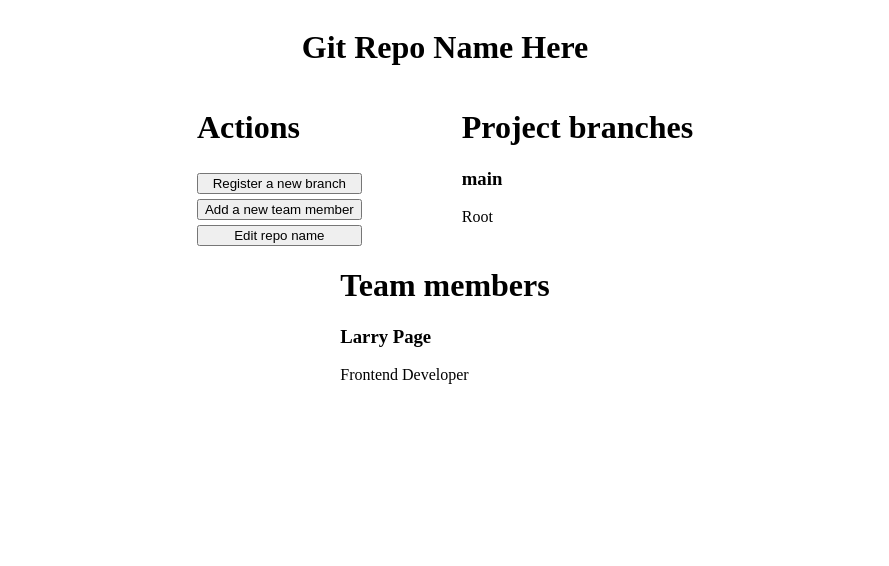
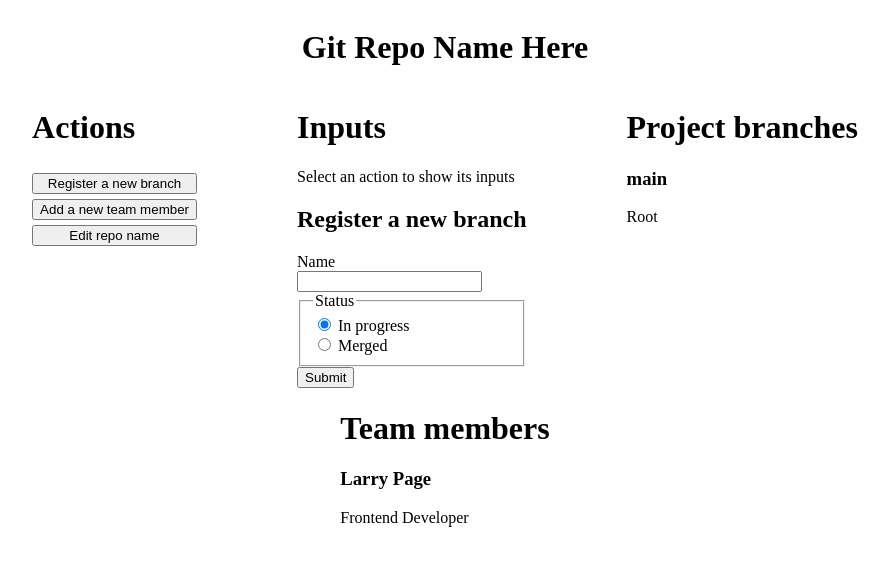
Before and after one commit to santidevhmo/scrimba-git-activity-viewer, a website with bundled scripts: page src/index.html in a window 1280 px wide. Shown: the whole page, without its empty margins (195-1084 px from the left). Built offline with nearby package versions, Linux system fonts and the light colour scheme.

Commit message:
Branch register form init

```diff
--- a/src/data/branches.JSON
+++ b/src/data/branches.JSON
@@ -1,7 +1,7 @@
 [
     {
         "id": "branch1",
-        "title": "main",
+        "name": "main",
         "status": "Root",
         "members": ["dev1"]
     }
--- a/src/index.html
+++ b/src/index.html
@@ -12,20 +12,44 @@
     <h1>Git Repo Name Here</h1>
 
     <main>
+        <!-- Buttons with actions -->
         <div class="actions-container">
             <h1>Actions</h1>
             <button>Register a new branch</button>
             <button id="add-team-member">Add a new team member</button>
             <button>Edit repo name</button>
         </div>
-        <div class="activity-container">
+        <!-- Inputs to fill to add new elements -->
+        <div class="input-container">
+            <h1>Inputs</h1>
+            <p>Select an action to show its inputs</p>
+            <h2>Register a new branch</h2>
+            <form action="/submit" method="POST">
+                <label for="branch-name">Name</label><br>
+                <input type="text" id="branch-name" name="branch-name" value=""><br>
+                <fieldset>
+                    <legend>Status</legend>
+                    <div>
+                      <input type="radio" id="huey" name="drone" value="huey" checked />
+                      <label for="huey">In progress</label>
+                    </div>
+                    <div>
+                      <input type="radio" id="dewey" name="drone" value="dewey" />
+                      <label for="dewey">Merged</label>
+                    </div>
+                  </fieldset>
+                <input type="submit" value="Submit">
+            </form>
+        </div>
+        <!-- Branches List Container -->
+        <div class="branches-container">
             <h1>Project branches</h1>
             <div id="branches-list">
                 <p>Loading branches...</p>
             </div>
         </div>
     </main>
-
+    <!-- Team members list container -->
     <div>
         <h1>Team members</h1>
         <div id="members-list">
--- a/src/utils/renderData.js
+++ b/src/utils/renderData.js
@@ -25,7 +25,7 @@ async function renderBranches() {
             const branchNode = document.createElement('div');
             // Create two paragraph elements
             const branchNameNode = document.createElement('h3');
-            branchNameNode.textContent = branchesData[i].title
+            branchNameNode.textContent = branchesData[i].name
             const branchStatusNode = document.createElement('p');
             branchStatusNode.textContent = branchesData[i].status
             // Append the paragraphs to the div
```
Also changed, not shown: src/utils/addNewData.js (added, +45 -0 lines).
